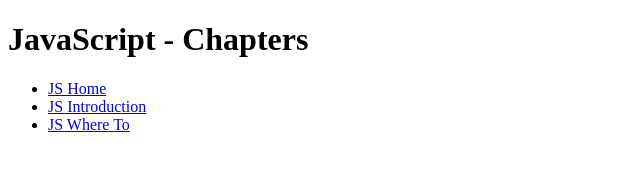
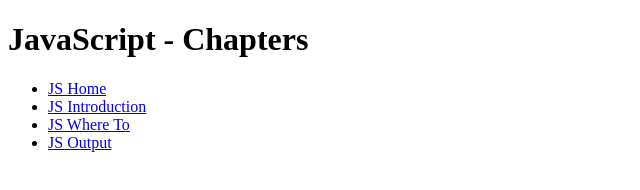
Before and after one commit to VenuSrihaan/home, a plain HTML site: page learn/javascript/index.html in a window 1280 px wide. Shown: the full height of the page, 0-640 px from the left. Drawn offline with Linux system fonts and the light colour scheme.

Commit message:
Add files via upload

```diff
--- a/learn/javascript/index.html
+++ b/learn/javascript/index.html
@@ -10,6 +10,8 @@
         <li><a href="#">JS Home</a></li>
         <li><a href="/js/JS Introduction/01_JS_introduction.html">JS Introduction</a></li>
         <li><a href="/js/JS Where To/01_JS_where_to.html">JS Where To</a></li>
+        <li><a href="/js/JavaScript%20Output/01%20-%20JavaScript%20Output.html">JS Output</a></li>
+
 
     </ul>
 </body>
```
